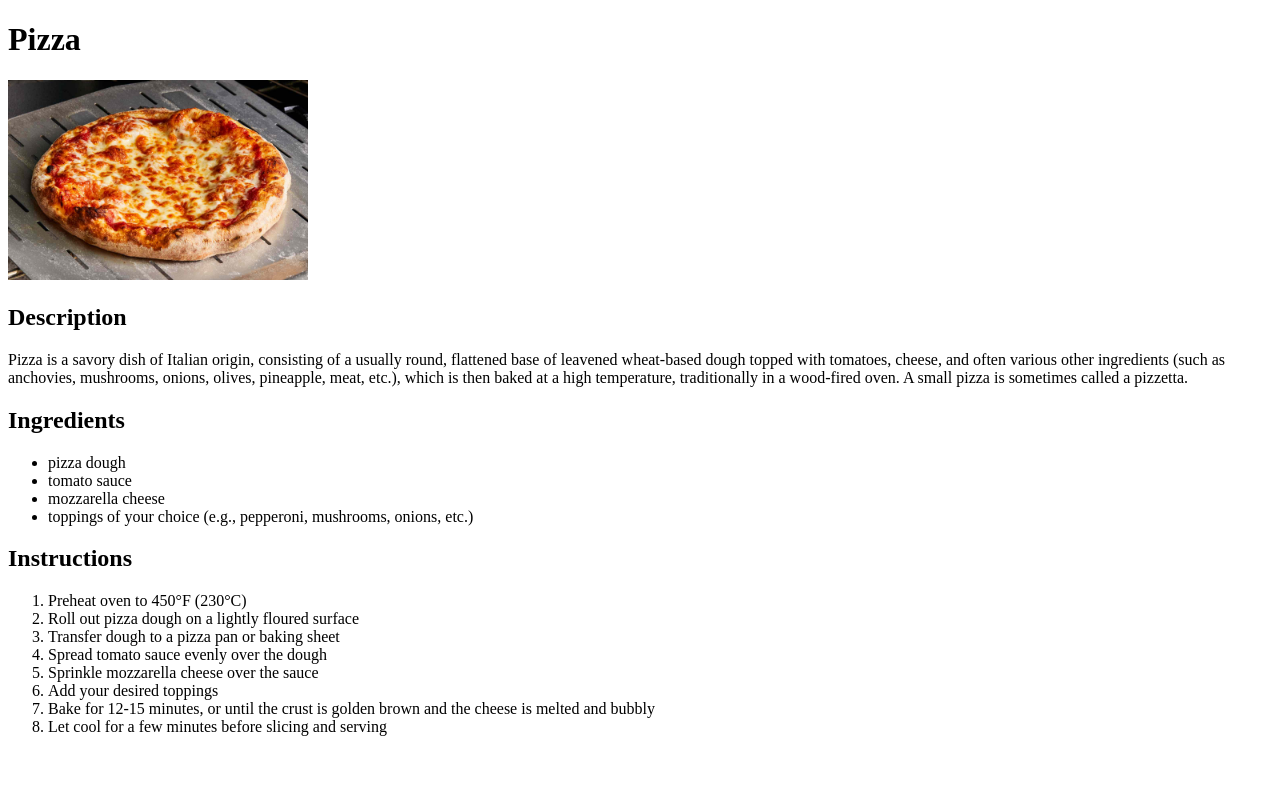
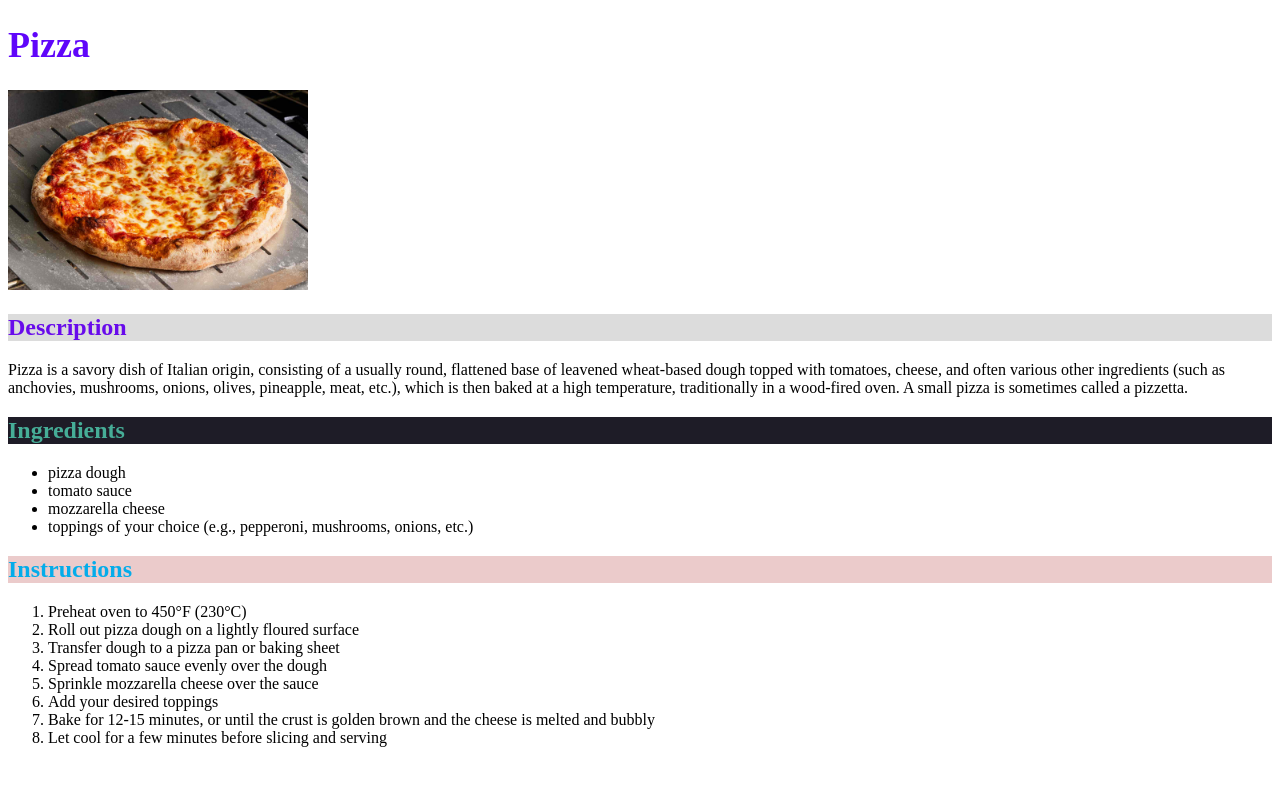
Before and after one commit to vivektrivedy/odin-recipes, a plain HTML site: page recipes/pizza.html in a window 1280 px wide. Drawn offline with Linux system fonts and the light colour scheme.

Commit message:
added css styling

```diff
--- a/recipes/pizza.html
+++ b/recipes/pizza.html
@@ -4,20 +4,24 @@
     <meta charset="UTF-8">
     <meta name="viewport" content="width=device-width, initial-scale=1.0">
     <title>Document</title>
+    <link rel="stylesheet" href="../styles.css">
 </head>
 <body>
     <h1>Pizza</h1>
     <img src="../images/pizza.jpg" alt="Pizza pic" width=300pxl>
-    <h2>Description</h2>
+
+    <h2 class = "description">Description</h2>
     <p>Pizza is a savory dish of Italian origin, consisting of a usually round, flattened base of leavened wheat-based dough topped with tomatoes, cheese, and often various other ingredients (such as anchovies, mushrooms, onions, olives, pineapple, meat, etc.), which is then baked at a high temperature, traditionally in a wood-fired oven. A small pizza is sometimes called a pizzetta.</p>
-    <h2>Ingredients</h2>
+
+    <h2 class = "ingredients">Ingredients</h2>
     <ul>
         <li>pizza dough</li>
         <li>tomato sauce</li>
         <li>mozzarella cheese</li>
         <li>toppings of your choice (e.g., pepperoni, mushrooms, onions, etc.)</li>
     </ul>
-    <h2>Instructions</h2>
+
+    <h2 class = "instructions">Instructions</h2>
     <ol>
         <li>Preheat oven to 450°F (230°C)</li>
         <li>Roll out pizza dough on a lightly floured surface</li>
--- /dev/null
+++ b/styles.css
@@ -0,0 +1,30 @@
+.description {
+  color: #680beb;
+  background-color: gainsboro;
+
+}
+
+.ingredients {
+  color: #46ad97;
+  background-color: rgb(30, 28, 39);
+}
+
+.instructions {
+  color: #04acea;
+  background-color: #ebcbcb;
+}
+
+li:hover {
+    background-color: #c294ee;
+    cursor: pointer;
+  }
+
+h1 {
+    color: #5f05fa;
+    font-size: 36px;
+    font-weight: bold;
+    transition: text-shadow 0.3s ease;
+}
+  h1:hover {
+    text-shadow: 2px 2px 4px rgba(0, 0, 0, 0.5);
+  }
```
Also changed, not shown: index.html (+2 -1 lines), recipes/lasagna.html (+4 -3 lines), recipes/tiramisu.html (+5 -3 lines).
